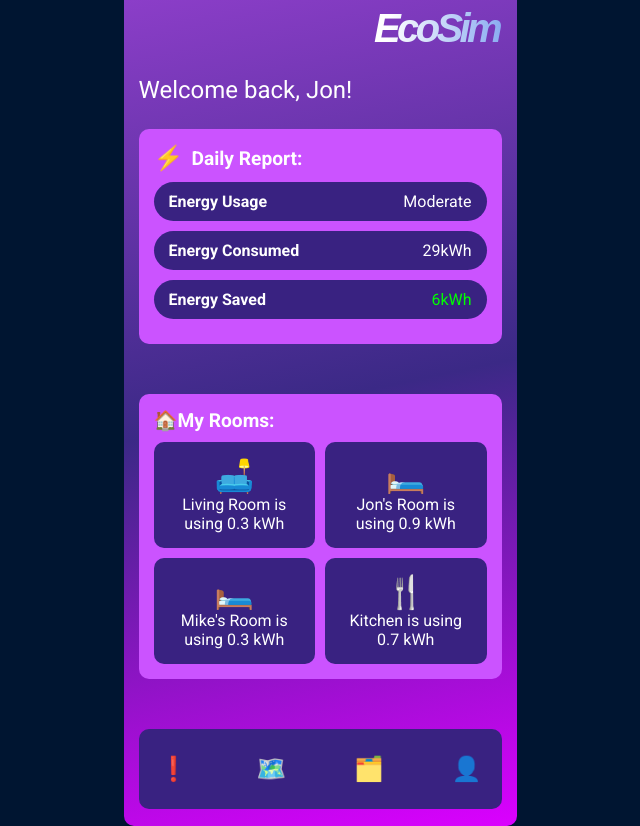
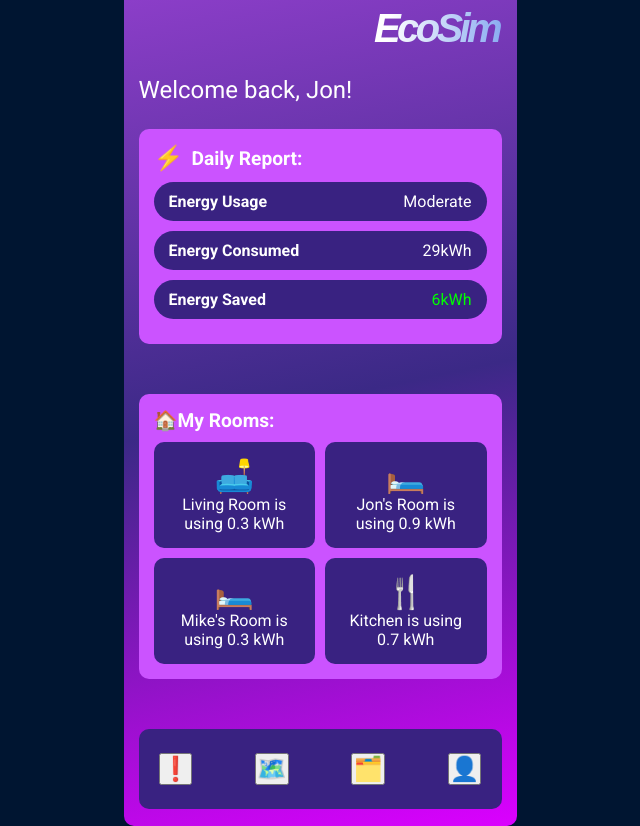
Before and after one commit to devikasharma04/EcoSIm, a website: page index.html in a window 1280 px wide. Shown: the whole page, without its empty margins (320-960 px from the left). Drawn offline with Linux system fonts and the light colour scheme; a web font is replaced by a local one.

Commit message:
give each item an id and convert to buttons

```diff
--- a/index.html
+++ b/index.html
@@ -61,11 +61,12 @@
 
     <!-- Bottom Navigation -->
     <nav class="bottom-nav">
-      <span class="nav-item">❗</span>
-      <span class="nav-item">🗺️</span>
-      <span class="nav-item">🗂️</span>
-      <span class="nav-item">👤</span>
+        <button class="nav-item" id="alert-icon" aria-label="Alerts">❗</button>
+        <button class="nav-item" id="map-icon" aria-label="Map">🗺️</button>
+        <button class="nav-item" id="file-icon" aria-label="Files">🗂️</button>
+        <button class="nav-item" id="profile-icon" aria-label="Profile">👤</button>
     </nav>
   </div>
+  <script src="main.js"></script>
 </body>
 </html>
```
